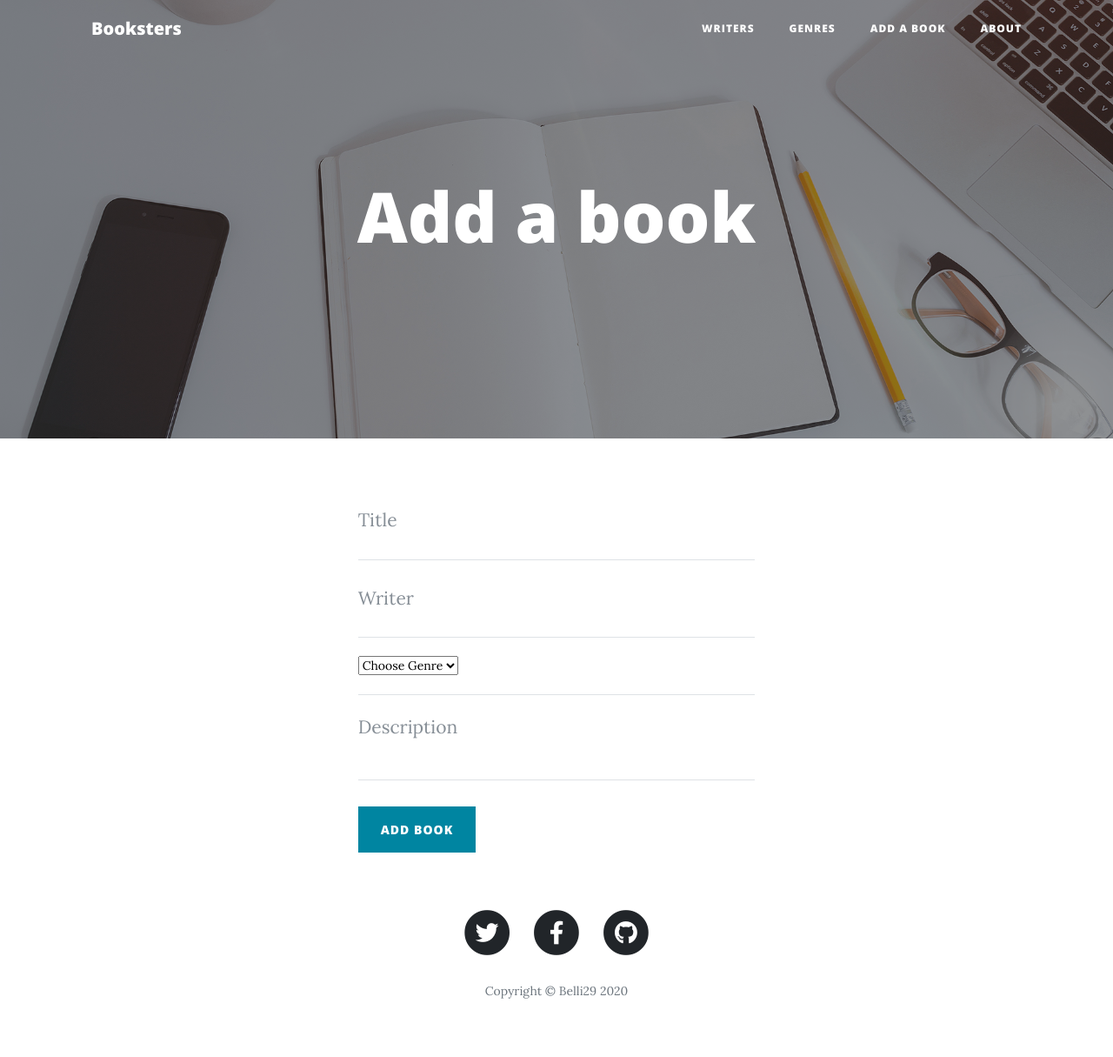
After one commit to belli29/Booksters, a Flask app: page /add_book in a window 1280 px wide. The commit adds this page. Shown: the whole page at 87% size. Run offline with Flask 2, Linux system fonts and the light colour scheme; some libraries are stand-ins or nearby versions.

Commit message:
basic tamplates and bootstrap theme added

```diff
--- a/app.py
+++ b/app.py
@@ -18,6 +18,28 @@ mongo = PyMongo(app)
 def get_books():
     return render_template('books.html', books=mongo.db.books.find())
 
+@app.route('/get_writers')
+def get_writers():
+    return render_template('writers.html', writers=mongo.db.writers.find())
+
+@app.route('/get_genres')
+def get_genres():
+    return render_template('genres.html', genres=mongo.db.genres.find())
+
+@app.route('/about')
+def about():
+    return render_template('about.html')
+
+@app.route('/add_book')
+def add_book():
+    return render_template('add_book.html', )
+
+@app.route('/insert_book', methods=["POST"])
+def insert_book():
+    books=mongo.db.tasks
+    books.insert_one(request.form.to_dict())
+    return redirect(url_for("get_books"))
+
 if __name__ == '__main__':
     app.run(host = os.environ.get('IP'),
             port = int(os.environ.get('PORT')),
--- /dev/null
+++ b/templates/add_book.html
@@ -0,0 +1,53 @@
+{% extends 'base.html' %}
+{% block header %}
+    <h1>Add a book</h1>
+{% endblock %}
+{% block content %}
+    <div class="container">
+        <div class="row">
+        <div class="col-lg-8 col-md-10 mx-auto">
+            <form action="{{ url_for('insert_book') }}" method="POST">
+            <div class="control-group">
+                <div class="form-group floating-label-form-group controls">
+                <label>Name of the book</label>
+                <input type="text" class="form-control" placeholder="Title" name="book_name" id="book_name" required data-validation-required-message="Please enter a title.">
+                <p class="help-block text-danger"></p>
+                </div>
+            </div>
+            <div class="control-group">
+                <div class="form-group floating-label-form-group controls">
+                <label>Writer</label>
+                <input type="text" class="form-control" placeholder="Writer" name="book_writer" id="book_writer" required data-validation-required-message="Please enter a writer name.">
+                <p class="help-block text-danger"></p>
+                </div>
+            </div>
+            <div class="control-group">
+                <div class="form-group col-xs-12 floating-label-form-group controls">
+                <label>Choose a genre</label>
+                <select id="genre" name="genre_name">
+                    <option value="" disabled selected>Choose Genre</option>
+                    <option value="" >blu</option>
+                    {% for gen in genres %}
+                        <option value="{{gen.genre_name}}">{{gen.genre_name}}</option>
+                    {% endfor %}
+                </select>
+                <p class="help-block text-danger"></p>
+                </div>
+            </div>
+            <div class="control-group">
+                <div class="form-group floating-label-form-group controls">
+                <label>Book Description</label>
+                <textarea id="book_description" placeholder="Description" name="book_description"></textarea>
+                </div>
+            </div>
+            <br>
+            <div id="success"></div>
+            <div class="form-group">
+                <button type="submit" class="btn btn-primary" id="sendMessageButton">Add book</button>
+            </div>
+            </form>
+        </div>
+        </div>
+    </div>
+
+{% endblock %}
--- a/templates/base.html
+++ b/templates/base.html
@@ -16,7 +16,6 @@
   <link href="vendor/fontawesome-free/css/all.min.css" rel="stylesheet" type="text/css">
   <link href='https://fonts.googleapis.com/css?family=Lora:400,700,400italic,700italic' rel='stylesheet' type='text/css'>
   <link href='https://fonts.googleapis.com/css?family=Open+Sans:300italic,400italic,600italic,700italic,800italic,400,300,600,700,800' rel='stylesheet' type='text/css'>
-
   <!-- Custom styles for this template -->
   <link href="{{ url_for ('static', filename='css/clean-blog.min.css')}}" rel="stylesheet">
 
@@ -27,7 +26,7 @@
   <!-- Navigation -->
   <nav class="navbar navbar-expand-lg navbar-light fixed-top" id="mainNav">
     <div class="container">
-      <a class="navbar-brand" href="#">Booksters</a>
+      <a class="navbar-brand" href="{{url_for('get_books')}}">Booksters</a>
       <button class="navbar-toggler navbar-toggler-right" type="button" data-toggle="collapse" data-target="#navbarResponsive" aria-controls="navbarResponsive" aria-expanded="false" aria-label="Toggle navigation">
         Menu
         <i class="fas fa-bars"></i>
@@ -35,16 +34,16 @@
       <div class="collapse navbar-collapse" id="navbarResponsive">
         <ul class="navbar-nav ml-auto">
           <li class="nav-item">
-            <a class="nav-link" href="#">Writers</a>
+            <a class="nav-link" href="{{url_for('get_writers')}}">Writers</a>
           </li>
           <li class="nav-item">
-            <a class="nav-link" href="#">Genres</a>
+            <a class="nav-link" href="{{url_for('get_genres')}}">Genres</a>
           </li>
           <li class="nav-item">
-            <a class="nav-link" href="#">Add a book</a>
+            <a class="nav-link" href="{{url_for('add_book')}}">Add a book</a>
           </li>
           <li class="nav-item">
-            <a class="nav-link" href="#">About</a>
+            <a class="nav-link" href="{{url_for('about')}}">About</a>
           </li>
         </ul>
       </div>
@@ -58,15 +57,24 @@
             <div class="row">
                 <div class="col-lg-8 col-md-10 mx-auto">
                     <div class="site-heading">
-            <h1>Find a book</h1>
-            <span class="subheading">seach field</span>
+                        {% block header %}
+                        {% endblock%}
+                    </div>
                 </div>
             </div>
         </div>
     </div>
   </header>
+  <!-- Main Content -->
+  <div class="container">
+    <div class="row">
+        <div class="col-lg-8 col-md-10 mx-auto">
             {% block content %}
             {% endblock %}
+        </div>
+    </div>
+  </div>
+
 
   <!-- Footer -->
   <footer>
```
Also changed, not shown: templates/about.html (added, +10 -0 lines), templates/books.html (+11 -13 lines), templates/genres.html (added, +16 -0 lines), templates/writers.html (added, +16 -0 lines), 1 other file. Lines whose indentation alone changed are shown as unchanged.
